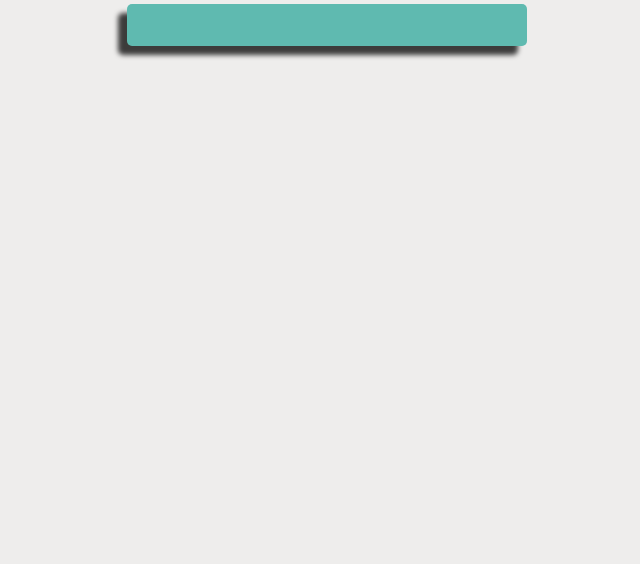
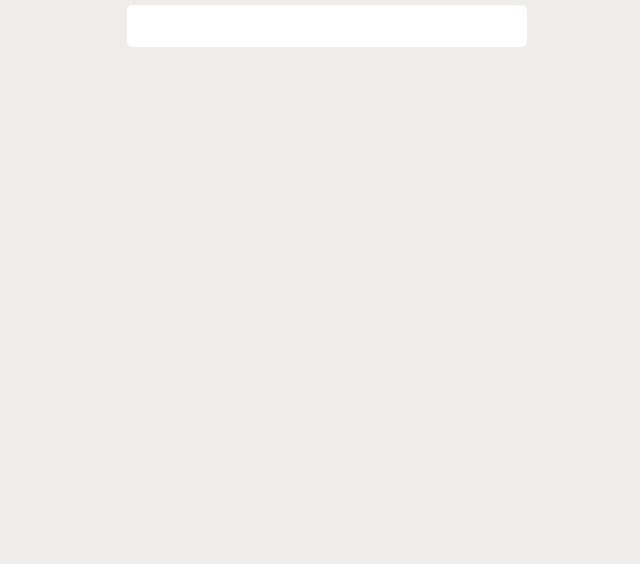
Before and after one commit to midoritiba/weather-app, a plain HTML site: page index.html in a window 1280 px wide. Shown: the part 236-800 px from the top of the page, without its empty margins (313-953 px from the left). Drawn offline with Linux system fonts and the light colour scheme.

Commit message:
styles edit

```diff
--- a/styles.css
+++ b/styles.css
@@ -25,23 +25,17 @@ h1{
 }
 
 form{
-    display: flex;
-    flex-direction: column;
     margin-bottom: 10px;
 }
 
 input[type=text] {
+    width: 100%;
     padding: 12px;
     margin: 8px 0;
     box-sizing: border-box;
-    background-color: #5FBAB0;
     border-radius: 5px;
-    color: white;
     font-family: 'Roboto Mono', monospace;
     border: none;
-    -webkit-box-shadow: -9px 9px 5px 0px rgba(0,0,0,0.75);
-    -moz-box-shadow: -9px 9px 5px 0px rgba(0,0,0,0.75);
-    box-shadow: -9px 9px 5px 0px rgba(0,0,0,0.75);
   }
 
 input[type=text]:focus {
@@ -83,16 +77,15 @@ label{
 .details{
     display: flex;
     flex-direction: column;
+    align-items: center;
 }
 
 h2{
-    text-align: center;
     color: #FF0066;
-    margin-bottom: 0;
     font-size: 24px;
 }
+
 .detail{
-    margin-top: 0;
     text-align: center;
     padding-bottom: 15px;
     font-size: 16px;
```
